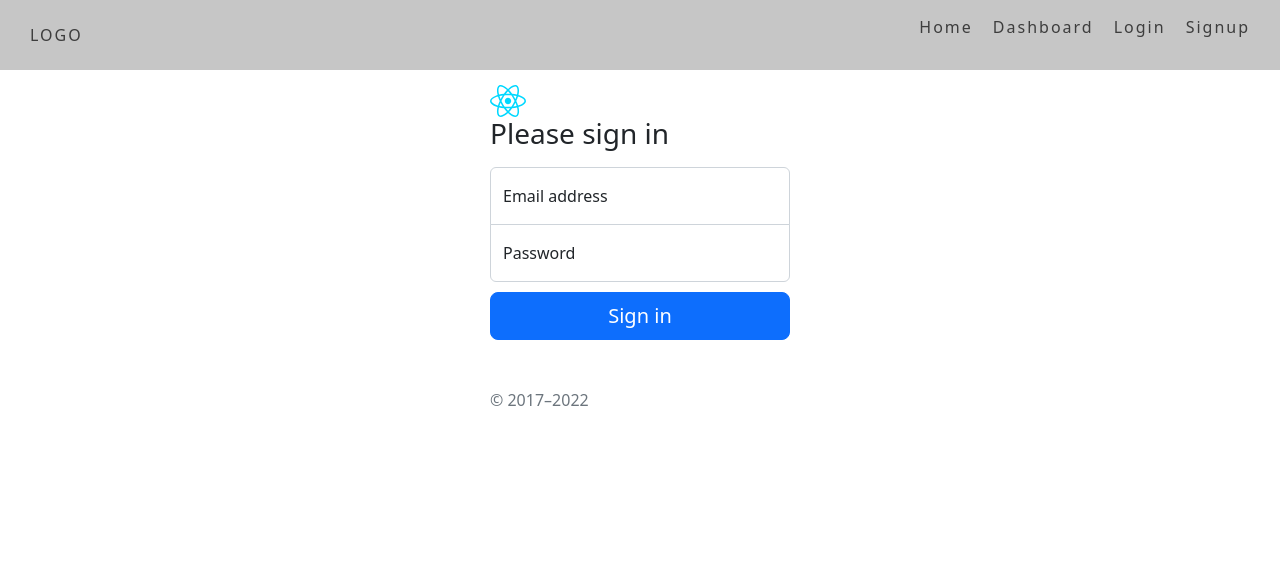
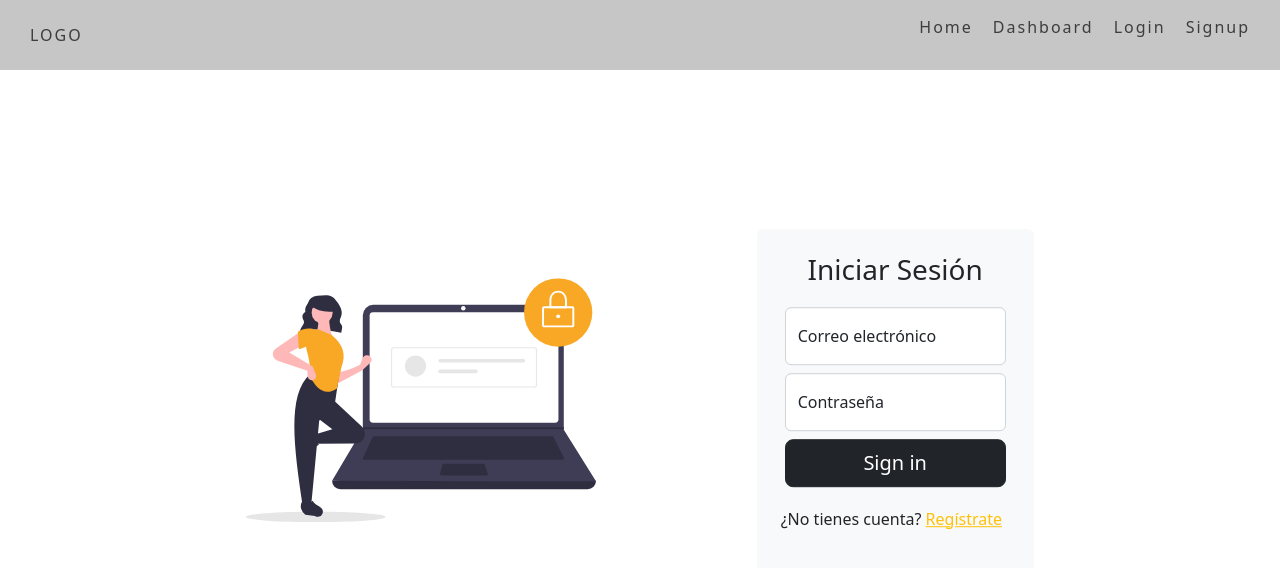
Before and after one commit to iamDaniHdz/DEVF-Frontend-Avanzado, a React (Vite) app in the folder Ecommerce/: page /login in a window 1280 px wide. Shown: the top 568 px of the page. Built offline with nearby package versions, Linux system fonts and the light colour scheme.

Commit message:
Estilos al Login

```diff
--- a/Ecommerce/src/pages/Login.jsx
+++ b/Ecommerce/src/pages/Login.jsx
@@ -1,5 +1,4 @@
 import { useContext } from 'react'
-import logo from '@/assets/react.svg'
 import useForm from '@/hooks/useForm'
 import { useNavigate } from 'react-router-dom'
 import { loginUserServices } from '@/services/userServices'
@@ -29,11 +28,15 @@ const Login = () => {
   })
 
   return (
-    <main className='form-signin w-100 m-auto'>
+    <main>
       <form onSubmit={handleSubmit}>
-        <img src={logo} alt='logo' />
-        <h1 className='h3 mb-3 fw-normal'>Please sign in</h1>
-        <div className='form-floating'>
+        <div className='d-flex align-items-center justify-content-evenly container p-3 position-absolute top-50 start-50 translate-middle '>
+          <div className=''>
+            <img className='' src='src/assets/login.svg' alt='' width='350rem' />
+          </div>
+          <div className='bg-light d-flex flex-column p-4 rounded w-25'>
+            <h1 className='h3 mb-3 fw-normal text-center'>Iniciar Sesión</h1>
+            <div className='form-floating m-1'>
               <input
                 type='email'
                 className='form-control'
@@ -43,9 +46,9 @@ const Login = () => {
                 value={input.email}
                 onChange={handleInputChange}
               />
-          <label htmlFor='floatingEmail'>Email address</label>
+              <label htmlFor='floatingEmail'>Correo electrónico</label>
             </div>
-        <div className='form-floating'>
+            <div className='form-floating m-1'>
               <input
                 type='password'
                 className='form-control'
@@ -55,13 +58,17 @@ const Login = () => {
                 value={input.password}
                 onChange={handleInputChange}
               />
-          <label htmlFor='floatingPassword'>Password</label>
+              <label htmlFor='floatingPassword'>Contraseña</label>
             </div>
 
-        <button className='w-100 btn btn-lg btn-primary' type='submit'>
+            <button className='btn btn-lg btn-dark m-1' type='submit'>
               Sign in
             </button>
-        <p className='mt-5 mb-3 text-muted'>© 2017–2022</p>
+
+            <p className='mt-3'>¿No tienes cuenta? <a href='' className='text-warning'>Regístrate</a></p>
+          </div>
+
+        </div>
       </form>
     </main>
   )
```
Lines whose indentation alone changed are shown as unchanged.
